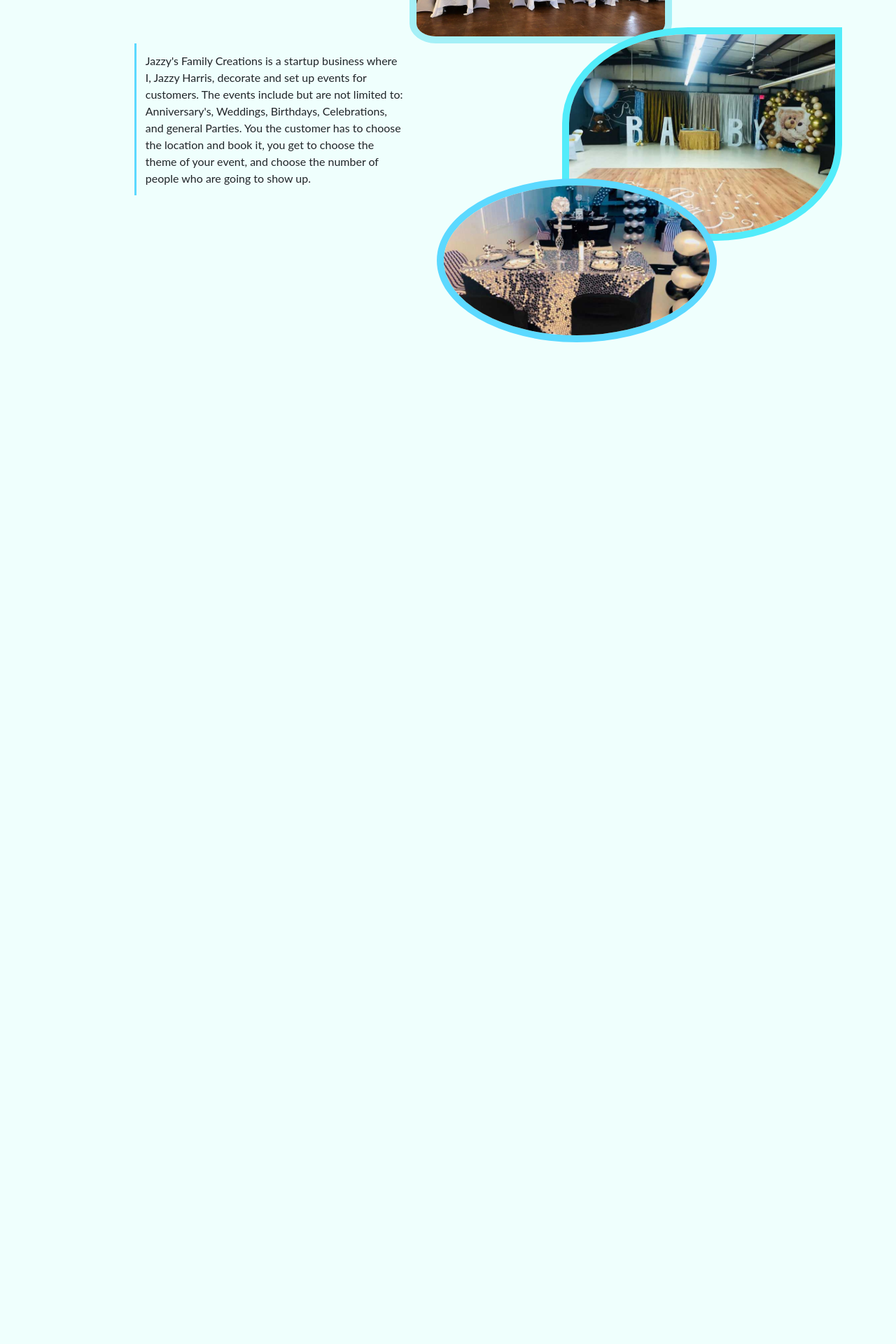
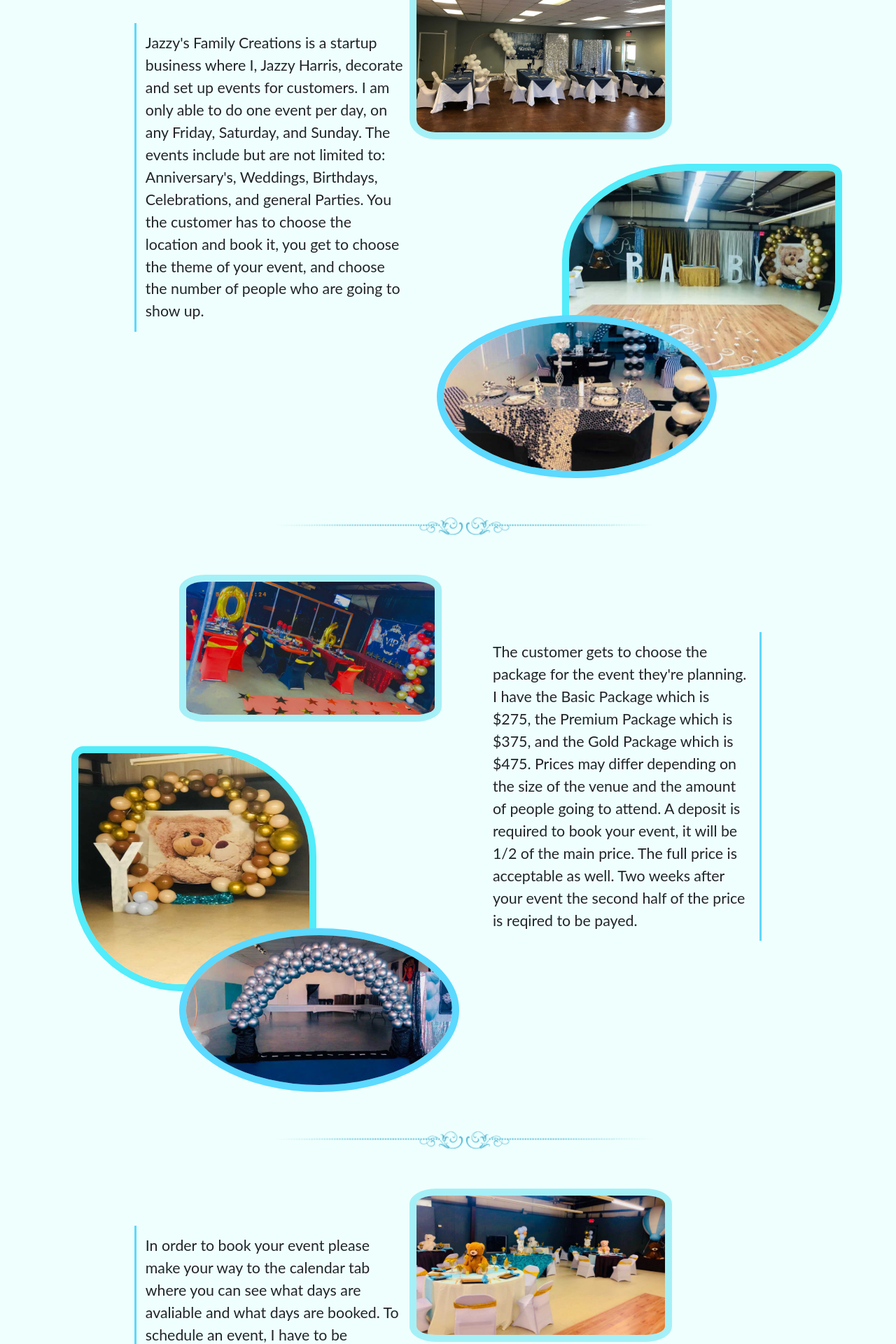
Before and after one commit to Jazzy-Family-Creation/Jazzy_Website, a Django app: page / in a window 1280 px wide. Shown: the part 520-2440 px from the top of the page at 70% size. Before the commit the page ends 1009 px from the top, so only its background shows below. Run offline with Django 3.2, Linux system fonts and the light colour scheme.

Commit message:
home page finished completely

```diff
--- a/app/static/styles.css
+++ b/app/static/styles.css
@@ -310,6 +310,14 @@ a:hover {
 
 /* Trying to layer images */
 
+.dividerimg {
+  align-content: center;
+  margin-left: 30%;
+  margin-right: auto;
+  max-height: 350px;
+  max-width: 550px;
+}
+
 .image1 {
   max-height: 375px;
   max-width: 375px;
@@ -332,7 +340,7 @@ a:hover {
   margin-top: -20%;
   z-index: 2;
   border: 10px solid #52ecfa;
-  border-radius: 45% 0 45% 0;
+  border-radius: 45% 5% 45% 5%;
 }
 .image3 {
   max-height: 400px;
@@ -347,17 +355,104 @@ a:hover {
   position: relative;
 }
 
+.image4 {
+  max-height: 375px;
+  max-width: 375px;
+  display: block;
+  margin-right: auto;
+  margin-left: 20%;
+  width: 35%;
+  z-index: -2;
+  border: 10px solid #a5f0f7;
+  border-radius: 10% 10% 10% 10%;
+  position: relative;
+}
+.image5 {
+  max-height: 350px;
+  max-width: 350px;
+  display: block;
+  margin-right: auto;
+  margin-left: 8%;
+  width: 35%;
+  margin-top: -23%;
+  z-index: 2;
+  border: 10px solid #52ecfa;
+  border-radius: 5% 45% 5% 45%;
+}
+.image6 {
+  max-height: 400px;
+  max-width: 400px;
+  display: block;
+  margin-right: auto;
+  margin-left: 20%;
+  width: 35%;
+  margin-top: -7%;
+  border: 10px solid #5cd9ff;
+  border-radius: 50%;
+  position: relative;
+}
+.image7 {
+  max-height: 375px;
+  max-width: 375px;
+  display: block;
+  margin-left: auto;
+  margin-right: 25%;
+  width: 35%;
+  z-index: -2;
+  border: 10px solid #a5f0f7;
+  border-radius: 10% 10% 10% 10%;
+  position: relative;
+}
+.image8 {
+  max-height: 400px;
+  max-width: 400px;
+  display: block;
+  margin-left: auto;
+  margin-right: 6%;
+  width: 35%;
+  margin-top: -20%;
+  z-index: 2;
+  border: 10px solid #52ecfa;
+  border-radius: 45% 5% 45% 5%;
+}
+.image9 {
+  max-height: 400px;
+  max-width: 400px;
+  min-height: 200px;
+  display: block;
+  margin-left: auto;
+  margin-right: 20%;
+  width: 35%;
+  margin-top: -7%;
+  border: 10px solid #5cd9ff;
+  border-radius: 50%;
+  position: relative;
+}
 /*text next to float images overlayed*/
 .about {
   margin-left: 15%;
+  margin-top: -13%;
   border-left-width: medium;
   border-left-style: solid;
   border-left-color: #5cd9ff;
   padding-right: 55%;
   padding-top: 1%;
   padding-bottom: 1%;
-  font-size: medium;
+  font-size: 16pt;
   padding-left: 1%;
+}
+
+.about2 {
+  margin-right: 15%;
+  margin-top: -10%;
+  border-right-width: medium;
+  border-right-style: solid;
+  border-right-color: #5cd9ff;
+  padding-left: 55%;
+  padding-top: 1%;
+  padding-bottom: 1%;
+  font-size: 16pt;
+  padding-right: 1%;
 }
 
 /*Calendar*/
--- a/app/templates/index.html
+++ b/app/templates/index.html
@@ -59,6 +59,7 @@
     </div>
 
     <div class="scroll-body">
+      <img src="static/images/divider.png" alt="divider" class="dividerimg" />
       {% comment %}
       <h1 class="about-us">About Jazzy's Family Creations</h1>
       {% endcomment %}
@@ -70,11 +71,12 @@
         />
         <p class="about">
           Jazzy's Family Creations is a startup business where I, Jazzy Harris,
-          decorate and set up events for customers. The events include but are
-          not limited to: Anniversary's, Weddings, Birthdays, Celebrations, and
-          general Parties. You the customer has to choose the location and book
-          it, you get to choose the theme of your event, and choose the number
-          of people who are going to show up.
+          decorate and set up events for customers. I am only able to do one
+          event per day, on any Friday, Saturday, and Sunday. The events include
+          but are not limited to: Anniversary's, Weddings, Birthdays,
+          Celebrations, and general Parties. You the customer has to choose the
+          location and book it, you get to choose the theme of your event, and
+          choose the number of people who are going to show up.
         </p>
 
         <img
@@ -87,6 +89,58 @@
           alt="Premium Package"
           class="image3"
         />
+        <img src="static/images/divider.png" alt="divider" class="dividerimg" />
+        <img
+          src="static/images/base2Package.jpg"
+          alt="Base Package 2"
+          class="image4"
+        />
+        <p class="about2">
+          The customer gets to choose the package for the event they're
+          planning. I have the Basic Package which is $275, the Premium Package
+          which is $375, and the Gold Package which is $475. Prices may differ
+          depending on the size of the venue and the amount of people going to
+          attend. A deposit is required to book your event, it will be 1/2 of
+          the main price. The full price is acceptable as well. Two weeks after
+          your event the second half of the price is reqired to be payed.
+        </p>
+
+        <img
+          src="static/images/gold2pckge.jpg"
+          alt="Gold Package 2"
+          class="image5"
+        />
+        <img
+          src="static/images/premium9pckge.jpg"
+          alt="Premium Package 2"
+          class="image6"
+        />
+        <img src="static/images/divider.png" alt="divider" class="dividerimg" />
+        <img
+          src="static/images/gold3pckge.jpg"
+          alt="Base Package"
+          class="image7"
+        />
+        <p class="about">
+          In order to book your event please make your way to the calendar tab
+          where you can see what days are avaliable and what days are booked. To
+          schedule an event, I have to be informed and payed the deposit 2 weeks
+          in advance of the event. To find out what all is included in each
+          package, please make your way through the tabs to the package tab and
+          view previous events as well as view what comes with each package.
+        </p>
+
+        <img
+          src="static/images/premium4pckge.jpg"
+          alt="Gold Package"
+          class="image8"
+        />
+        <img
+          src="static/images/banner.png"
+          alt="Premium Package"
+          class="image9"
+        />
+        <img src="static/images/divider.png" alt="divider" class="dividerimg" />
       </div>
     </div>
   </body>
```
Also changed, not shown: app/static/images/divider.png (added).
